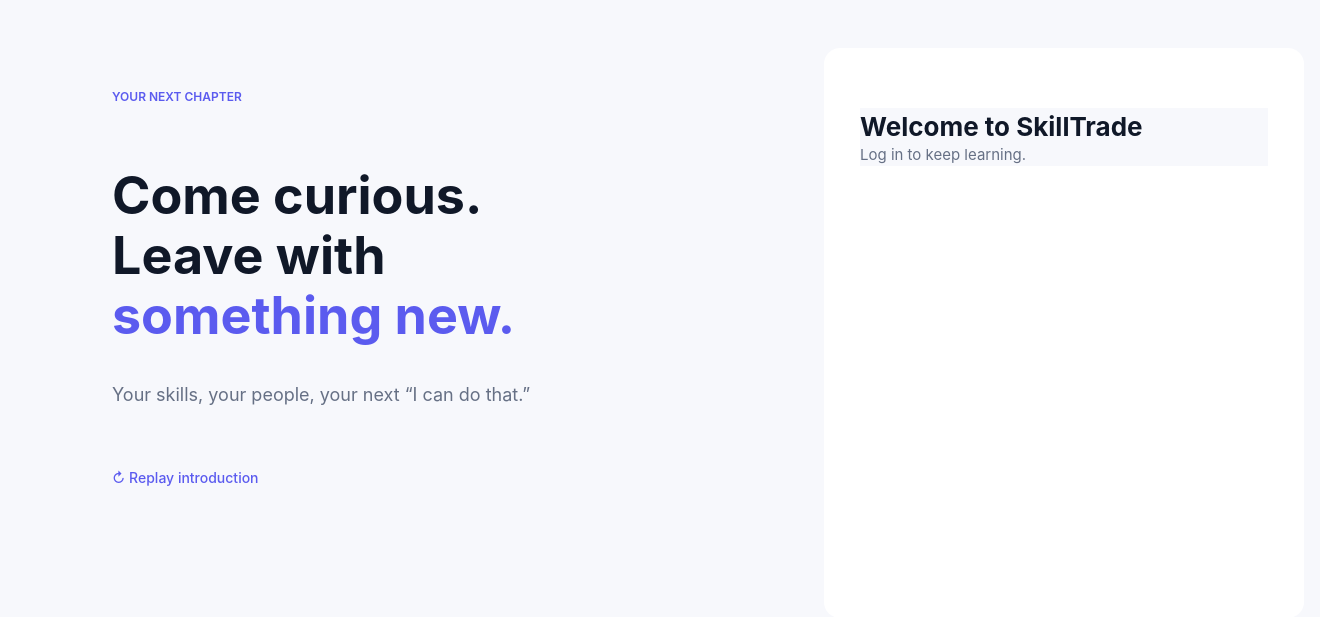
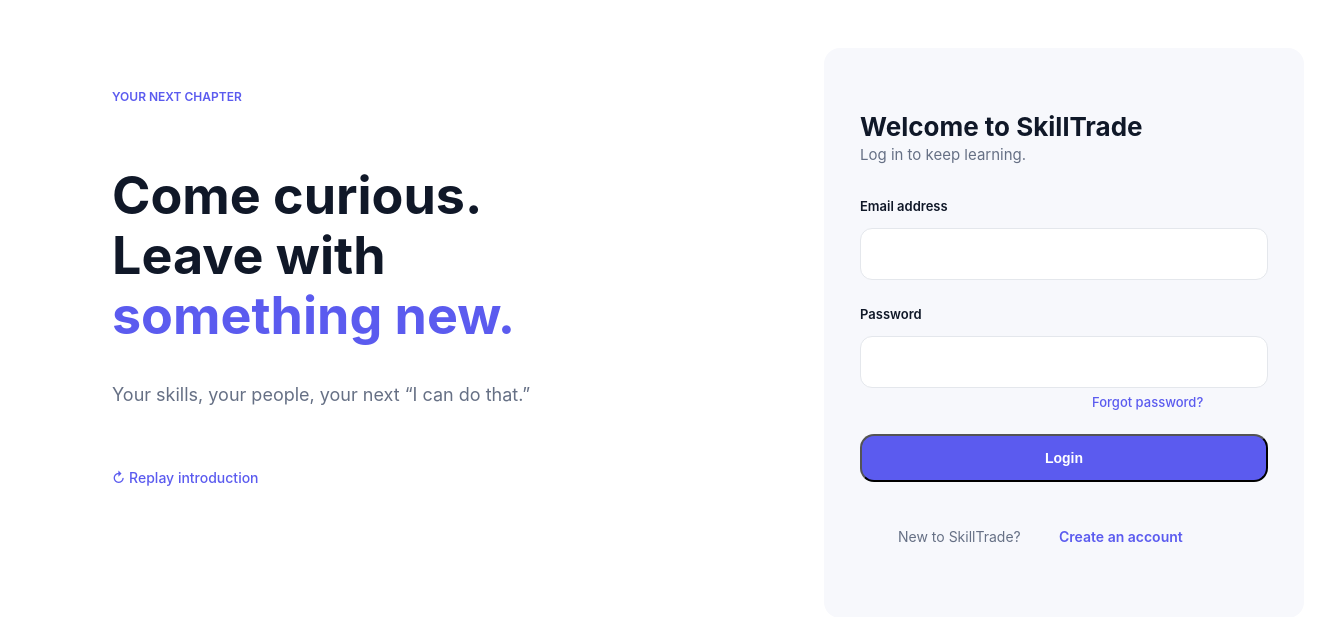
Before and after one commit to ZainabM872/SkillTrade, a Flask app: template templates/logindesktop.html in a window 1320 px wide. Shown: the part 146-763 px from the top of the page. Run offline with Flask 3, Linux system fonts and the light colour scheme; the template is opened without the code that fills it, so the values that code supplies are empty.

Commit message:
added remaining code to complete login page

```diff
--- a/templates/css-styles/loginandsignup.css
+++ b/templates/css-styles/loginandsignup.css
@@ -66,7 +66,7 @@ something new. */
   left: 824px;
   top: 194px;
 
-  background: #ffffff;
+  background: #f7f8fc;
   border-radius: 16px;
 }
 
@@ -97,3 +97,164 @@ something new. */
   line-height: 145%;
   color: #667085;
 }
+
+/* Email address */
+.emailtext {
+  position: absolute;
+  width: 408px;
+  height: 20px;
+  left: 36px;
+  top: 136px;
+
+  font-weight: 600;
+  font-size: 13px;
+  line-height: 145%;
+
+  color: #101828;
+}
+
+/* Field / Email address */
+.emailbox {
+  position: absolute;
+  width: 408px;
+  height: 52px;
+  left: 36px;
+  top: 164px;
+
+  background: #ffffff;
+  border: 1px solid #e4e7ec;
+  border-radius: 12px;
+}
+
+/* sara@example.com */
+.emailfield {
+  position: absolute;
+  width: 376px;
+  height: 20.3px;
+  left: 16px;
+  top: 15px;
+
+  font-weight: 400;
+  font-size: 14px;
+  line-height: 145%;
+
+  color: #101828;
+}
+
+/* Password */
+.passtext {
+  position: absolute;
+  width: 408px;
+  height: 20px;
+  left: 36px;
+  top: 244px;
+
+  font-weight: 600;
+  font-size: 13px;
+  line-height: 145%;
+
+  color: #101828;
+}
+
+/* Field / Password */
+.passbox {
+  position: absolute;
+  width: 408px;
+  height: 52px;
+  left: 36px;
+  top: 272px;
+
+  background: #ffffff;
+  border: 1px solid #e4e7ec;
+  border-radius: 12px;
+}
+
+/* •••••••••••• */
+.passfield {
+  position: absolute;
+  width: 376px;
+  height: 20.3px;
+  left: 16px;
+  top: 15px;
+
+  font-weight: 400;
+  font-size: 14px;
+  line-height: 145%;
+
+  color: #101828;
+}
+
+/* → Reset password / Forgot password? */
+.resetpass {
+  position: absolute;
+  width: 180px;
+  height: 20px;
+  left: 268px;
+  top: 332px;
+
+  font-weight: 500;
+  font-size: 13px;
+  line-height: 145%;
+
+  color: #5b5bef;
+}
+
+/* Auto layout */
+.signupsection {
+  display: flex;
+  flex-direction: row;
+  justify-content: center;
+  align-items: center;
+  padding: 0px;
+
+  position: absolute;
+  width: 408px;
+  height: 48px;
+  left: 36px;
+  top: 386px;
+
+  background: #5b5bef;
+  border-radius: 14px;
+}
+
+/* Button */
+.loginbutton {
+  width: 41px;
+  height: 17px;
+
+  font-weight: 600;
+  font-size: 14px;
+  line-height: 17px;
+
+  color: #ffffff;
+}
+
+/* New to SkillTrade? */
+.signuptext {
+  position: absolute;
+  width: 180px;
+  height: 20.3px;
+  left: 74px;
+  top: 465px;
+
+  font-weight: 400;
+  font-size: 14px;
+  line-height: 145%;
+
+  color: #667085;
+}
+
+/* → Sign up / Create an account */
+.createaccount {
+  position: absolute;
+  width: 180px;
+  height: 20.3px;
+  left: 235px;
+  top: 465px;
+
+  font-weight: 600;
+  font-size: 14px;
+  line-height: 145%;
+
+  color: #5b5bef;
+}
--- a/templates/css-styles/sharedUI.css
+++ b/templates/css-styles/sharedUI.css
@@ -1,6 +1,5 @@
 * {
   box-sizing: border-box;
-  background: #f7f8fc;
 }
 
 /**Top of page**/
--- a/templates/logindesktop.html
+++ b/templates/logindesktop.html
@@ -28,6 +28,18 @@
     <div class="logincard">
       <p class="welcometext">Welcome to SkillTrade</p>
       <p class="keeplearningtext">Log in to keep learning.</p>
+      <p class="emailtext">Email address</p>
+      <p class="emailbox"></p>
+      <!-- <p class="emailfield">name@example.com</p> -->
+      <p class="passtext">Password</p>
+      <p class="passbox"></p>
+      <!-- <p class="passfield">••••••••••••</p> -->
+      <p class="resetpass">Forgot password?</p>
+      <button class="signupsection">
+        <p class="loginbutton">Login</p>
+      </button>
+      <p class="signuptext">New to SkillTrade?</p>
+      <p class="createaccount">Create an account</p>
     </div>
   </body>
 </html>
```
Also changed, not shown: templates/test.html (deleted, +0 -40 lines).
